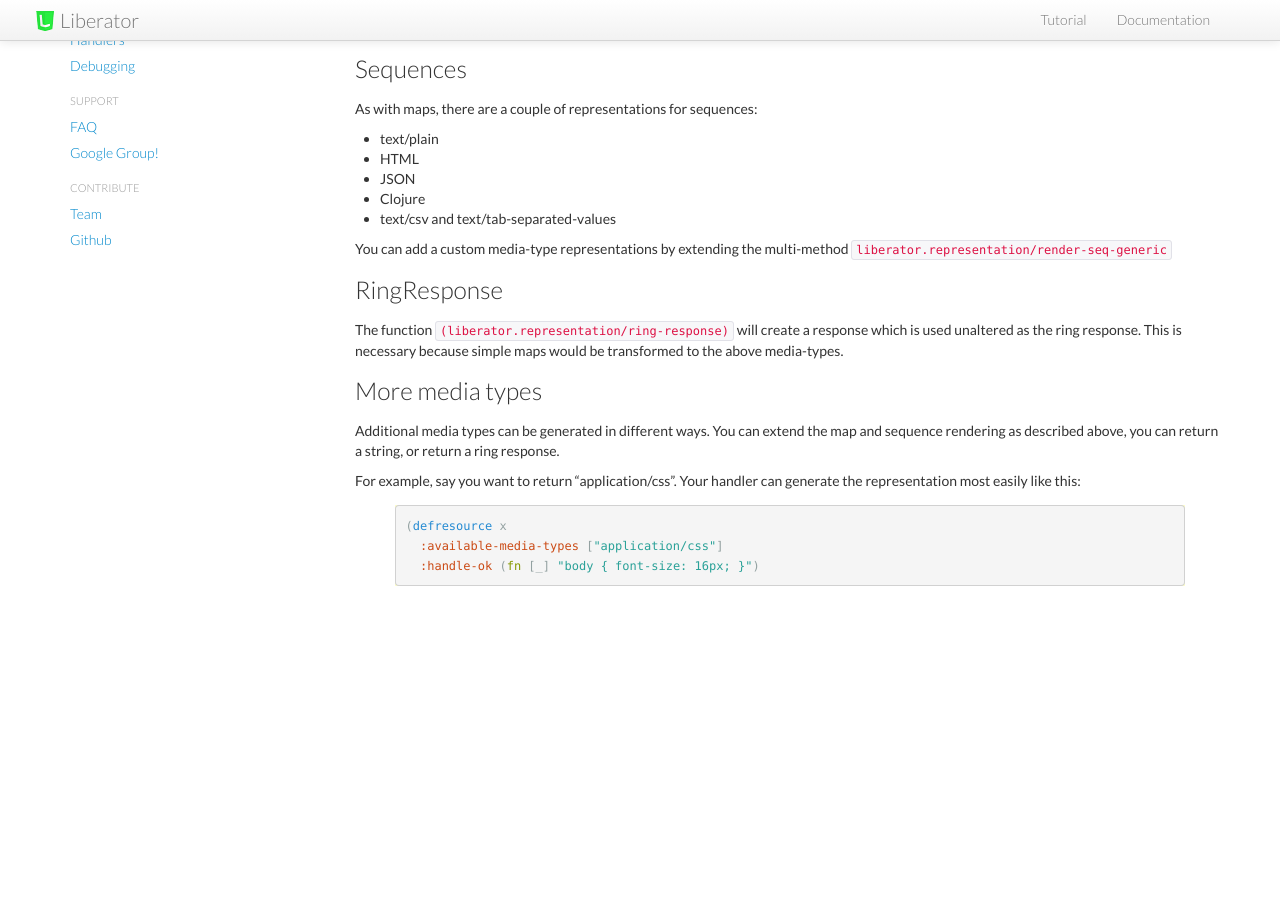
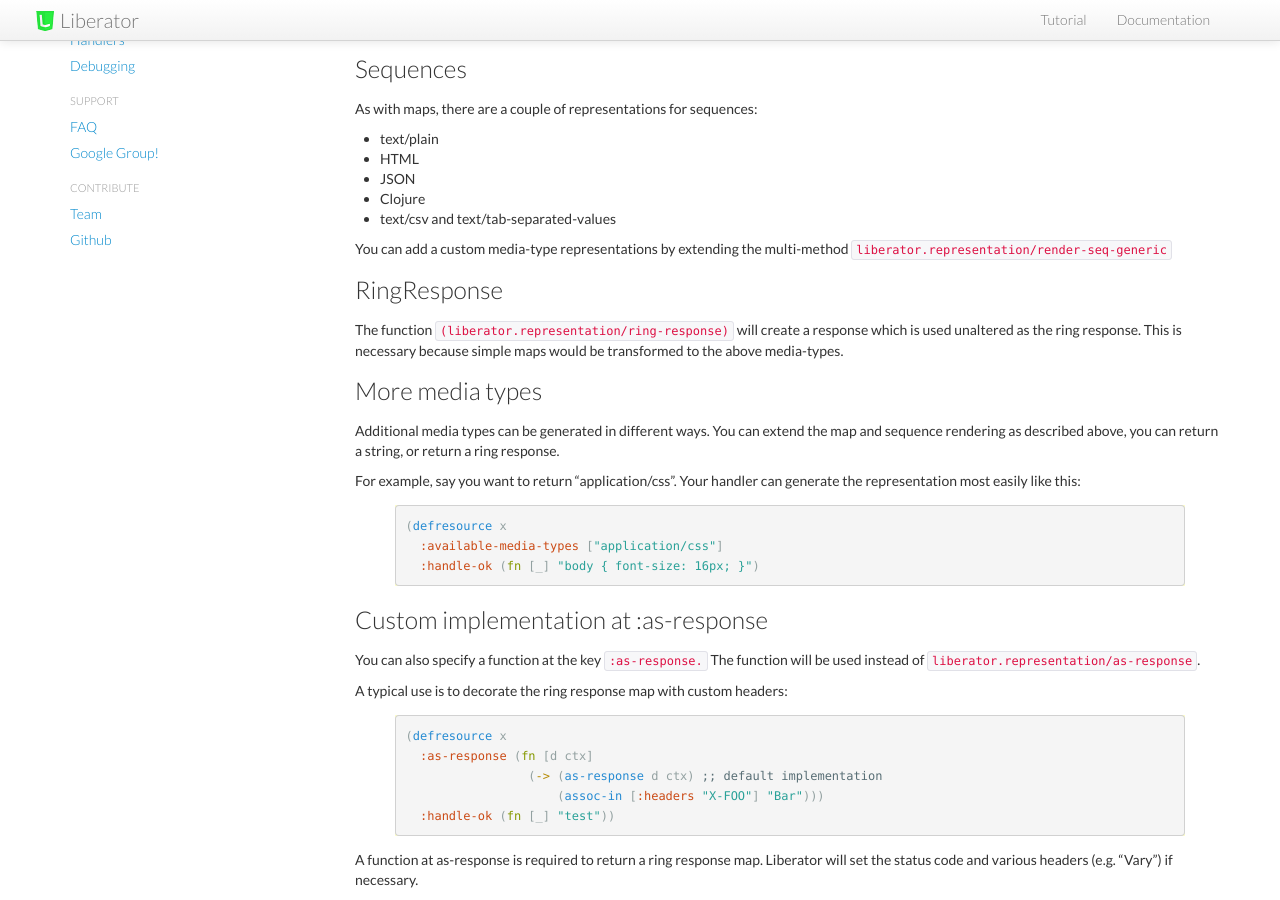
Before and after one commit to clojure-liberator/liberator, a Jekyll site: the page built from doc/representations.md, in a window 1280 px wide and 900 px high, scrolled down 833 px. Built offline with Jekyll 4.4.1, drawn with Linux system fonts in a browser that asks for light colours; nearby versions of some CDN libraries; before the commit the page ends 1433 px from its top, so only the background shows below that.

Commit message:
Adds documentaion of :as-response

`````diff
--- a/doc/representations.md
+++ b/doc/representations.md
@@ -89,3 +89,21 @@ generate the representation most easily like this:
   :available-media-types ["application/css"]
   :handle-ok (fn [_] "body { font-size: 16px; }")
 {% endhighlight %}
+
+### Custom implementation at :as-response
+
+You can also specify a function at the key ```:as-response.``` The
+function will be used instead of ````liberator.representation/as-response````.
+
+A typical use is to decorate the ring response map with custom headers:
+
+{% highlight clojure %}
+(defresource x
+  :as-response (fn [d ctx]
+                 (-> (as-response d ctx) ;; default implementation
+                     (assoc-in [:headers "X-FOO"] "Bar")))
+  :handle-ok (fn [_] "test"))
+{% endhighlight %}
+
+A function at as-response is required to return a ring response map. Liberator
+will set the status code and various headers (e.g. "Vary") if necessary.
`````
